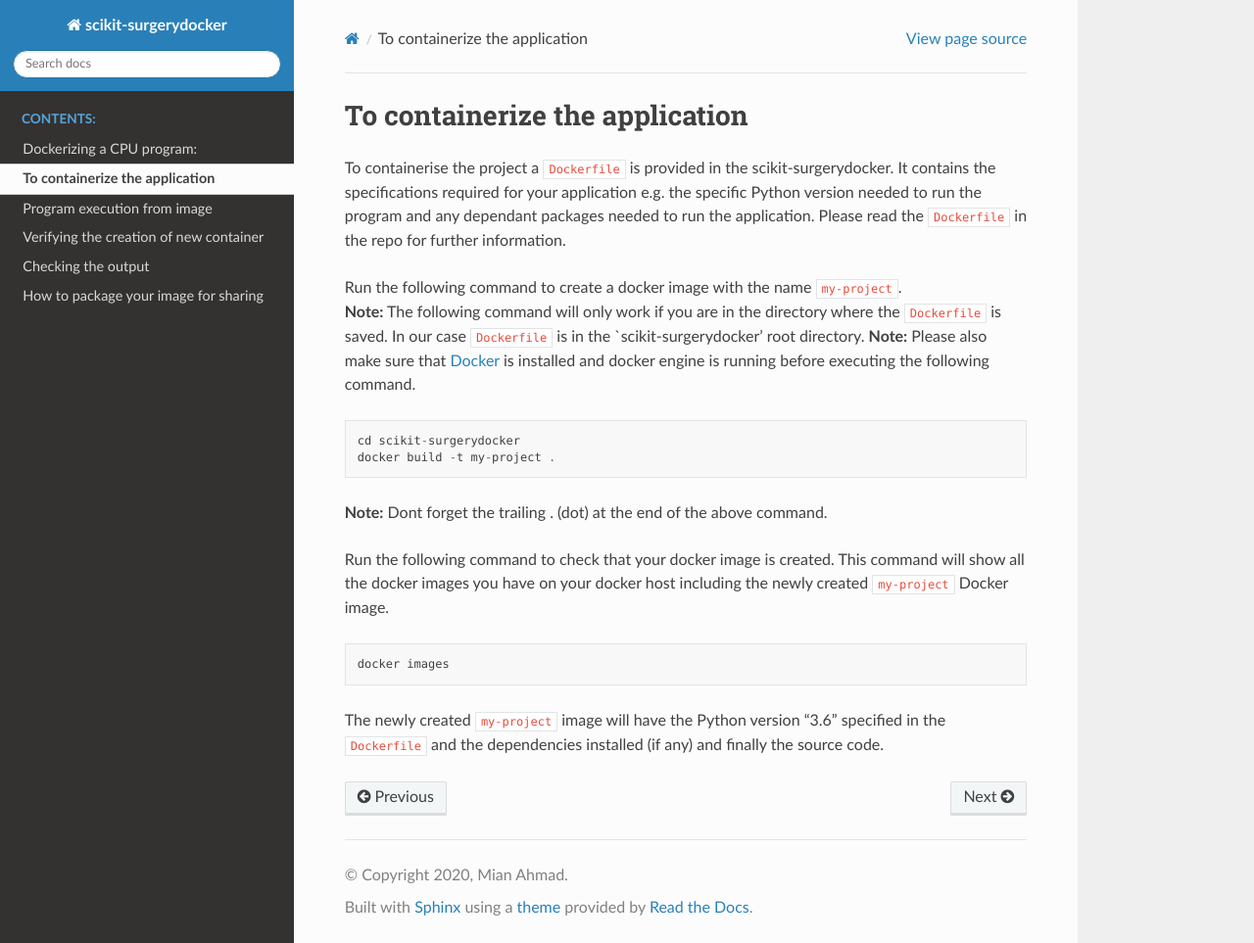
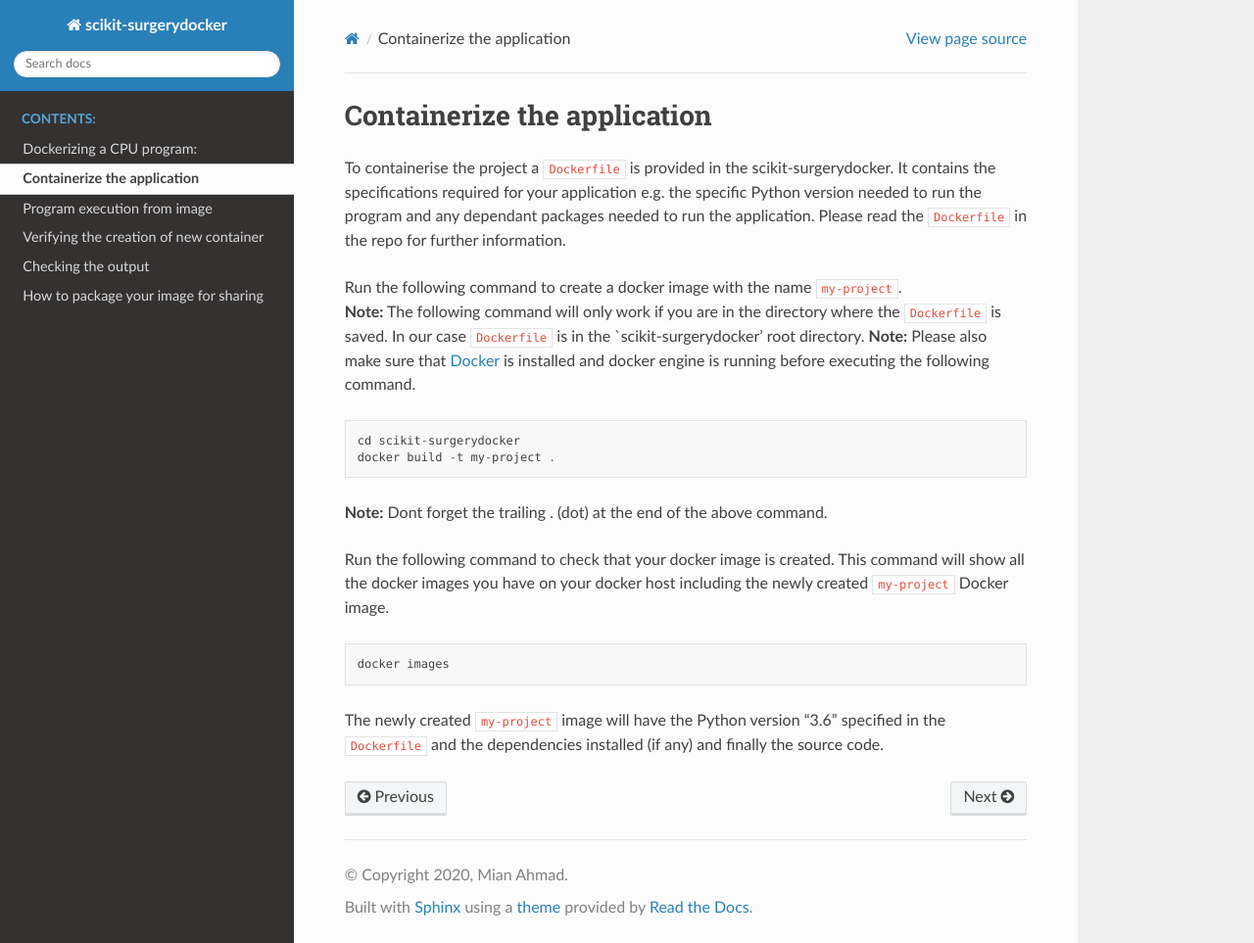
Before and after one commit to UCL/scikit-surgerydocker, a Sphinx documentation site: the page built from .docs/source/step2.md, in a window 1280 px wide and 963 px high. Shown: the whole window at 98% size. Built offline with Sphinx 7.4.7 and the Read the Docs theme 2.0.0, drawn with Linux system fonts in a browser that asks for light colours.

Commit message:
Issue #22: docs updated

```diff
--- a/.docs/source/step2.md
+++ b/.docs/source/step2.md
@@ -1,4 +1,4 @@
-# To containerize the application
+# Containerize the application
 
 To containerise the project a `Dockerfile` is provided in the scikit-surgerydocker. It contains the specifications required for your application e.g. the specific Python version needed to run the program and any dependant packages needed to run the application. Please read the `Dockerfile` in the repo for further information.
 
```
